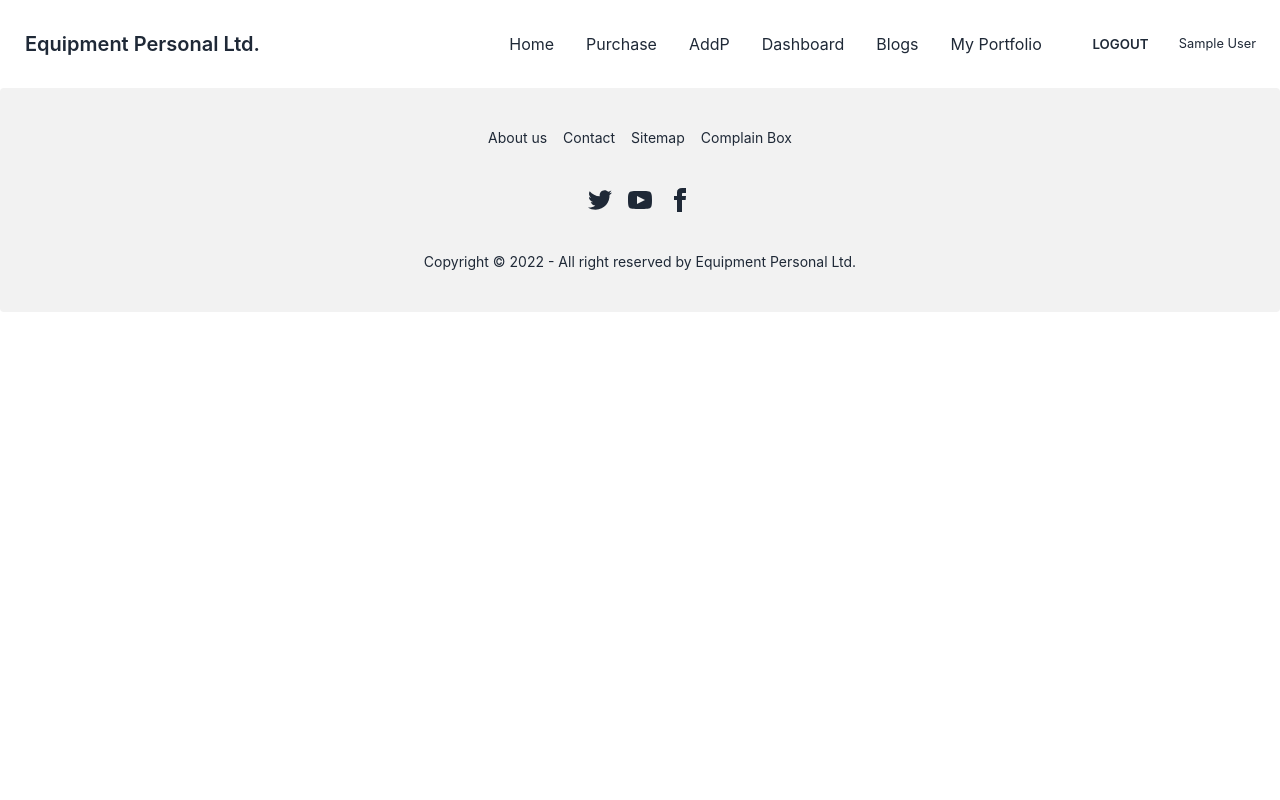
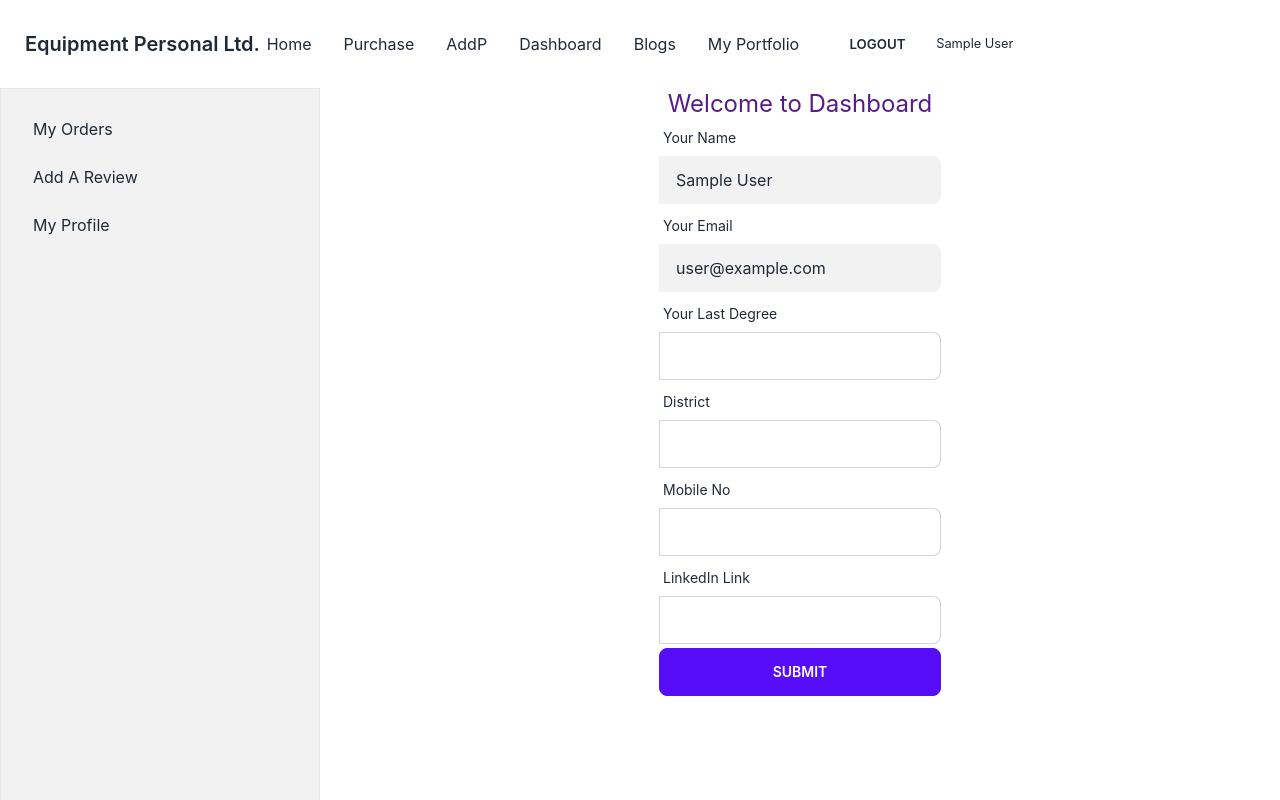
Before and after one commit to monir3430/Equipment-Personal, a React (Create React App) app: page /dashboard/myprofile in a window 1280 px wide. Shown: the top 800 px of the page. Built offline with nearby package versions, Linux system fonts and the light colour scheme; no server answers; sample sign-in values are in the browser's storage.

Commit message:
profile updated

```diff
--- a/src/App.js
+++ b/src/App.js
@@ -1,46 +1,48 @@
 import './App.css';
+import { Route, Routes } from 'react-router-dom';
 import Home from './Pages/Home/Home';
-import { Route, Routes } from 'react-router-dom';
 import Navbar from './Shared/Navbar';
 import Footer from './Shared/Footer';
-import AddProduct from './Admin/AddProduct';
 import Login from './Pages/Login';
 import Register from './Pages/Register';
 import Purchase from './Pages/Purchase';
 import RequiredAuth from './Auth/RequiredAuth';
 import Blogs from './Pages/Blogs';
+import Dashboard from './Pages/Dashboard/Dashboard';
 import MyPortfolio from './Pages/MyPortfolio';
 import Details from './Pages/Details';
-import PurchaseModal from './Pages/PurchaseModal';
-import Dashboard from './Pages/Dashboard/Dashboard';
+import AddReview from './Pages/Dashboard/AddReview';
+import MyProfile from './Pages/Dashboard/MyProfile';
+import MyOrders from './Pages/Dashboard/MyOrders';
+import NoFound from './Pages/NoFound';
+
 
 function App() {
   return (
     <div className="App">
       <div><Navbar></Navbar></div>
      <Routes>
+     <Route path='/dashboard' element = {<RequiredAuth><Dashboard/></RequiredAuth>}>
+
+        <Route index element = {<MyOrders></MyOrders>}></Route>
+        <Route path="addreview" element = {<AddReview></AddReview>}></Route>
+        <Route path="myprofile" element = {<MyProfile></MyProfile>}></Route>
+
+
+      </Route>
       <Route path='/' element = {<Home></Home>}></Route>
       <Route path='/home' element = {<Home></Home>}></Route>
       <Route path='/portfolio' element = {<MyPortfolio></MyPortfolio>}></Route>
       <Route path='/login' element = {<Login></Login>}></Route>
       <Route path='/blogs' element = {<Blogs></Blogs>}></Route>
-      <Route path='/modal' element = {<PurchaseModal></PurchaseModal>}></Route>
-      <Route path='/detail/:id' element = {
-        <Details></Details>}></Route>
+      <Route path='/detail/:id' element = {<Details></Details>}></Route>
       <Route path='/register' element = {<Register></Register>}></Route>
       <Route path='/purchase' element = {
       <RequiredAuth>
         <Purchase/>
       </RequiredAuth>}>
       </Route>
-      <Route path='/dashboard' element = {
-      <RequiredAuth>
-        <Dashboard/>
-      </RequiredAuth>}>
-      </Route>
-
-
-
+      <Route path='*' element = {<NoFound></NoFound>}></Route>
      </Routes>
      <Footer></Footer>
     </div>
--- a/src/Pages/Dashboard/AddReview.js
+++ b/src/Pages/Dashboard/AddReview.js
@@ -9,8 +9,9 @@ const AddReview = () => {
         e.preventDefault();
         const name = e.target.name.value;
         const text = e.target.comment.value;
-        console.log(name, text)
-        const reviews = { name, text }
+        const rating = e.target.option.value;
+        console.log(name, text, rating)
+        const reviews = { name, text, rating }
 
         fetch('http://localhost:5000/reviews', {
             method: 'POST',
@@ -29,13 +30,21 @@ const AddReview = () => {
     }
     return (
         <div className='mt-10 mb-10'>
-                <form onSubmit={handleReview}>
-                    <input type="text" placeholder="Name" disabled value={user.displayName} name='name' autoComplete='off' className="input input-bordered input-success w-full max-w-xs" required/> <br /> <br />
-                    <textarea className="textarea textarea-success w-[315px]" name='comment' required  placeholder='Write something'></textarea> <br />
-                    <input type="submit" value="Post Review" className="btn btn-primary mt-1" />
-                    <ToastContainer />
-                </form>
-            </div>
+            <form onSubmit={handleReview}>
+                <input type="text" placeholder="Name" disabled value={user.displayName} name='name' autoComplete='off' className="input input-bordered input-success w-full max-w-xs" required /> <br /> <br />
+                <select name='option' className="select select-bordered select-xs w-full max-w-xs">
+                    <option disabled selected >Add A Rating</option>
+                    <option>1</option>
+                    <option>2</option>
+                    <option>3</option>
+                    <option>4</option>
+                    <option>5</option>
+                </select> <br /> <br />
+                <textarea className="textarea textarea-success w-[315px]" name='comment' required placeholder='Write something'></textarea> <br />
+                <input type="submit" value="Post Review" className="btn btn-primary mt-1" />
+                <ToastContainer />
+            </form>
+        </div>
     );
 };
 
--- a/src/Pages/Dashboard/Dashboard.js
+++ b/src/Pages/Dashboard/Dashboard.js
@@ -1,23 +1,26 @@
 import React from 'react';
-import { Outlet } from 'react-router-dom';
+import { Link, Outlet } from 'react-router-dom';
 
 const Dashboard = () => {
     return (
-        <div class="drawer drawer-mobile">
-        <input id="my-drawer-2" type="checkbox" class="drawer-toggle" />
-        <div class="drawer-content flex flex-col items-center justify-center">
+        <div className="drawer drawer-mobile">
+        <input id="my-drawer-2" type="checkbox" className="drawer-toggle" />
+        <div className="drawer-content ">
           {/* <!-- Page content here --> */}
-          <h1 className='text-5xl text-purple-900'>Dashboard</h1>
+          <h1 className='text-2xl text-purple-900'>Welcome to Dashboard</h1>
           <Outlet></Outlet>
-          <label for="my-drawer-2" class="btn btn-primary drawer-button lg:hidden">Open drawer</label>
+
 
         </div>
-        <div class="drawer-side">
-          <label for="my-drawer-2" class="drawer-overlay"></label>
-          <ul class="menu p-4 overflow-y-auto w-80 bg-base-100 text-base-content">
+        <div className="drawer-side">
+          <label htmlFor="my-drawer-2" className="drawer-overlay"></label>
+          <ul className="menu p-4 overflow-y-auto w-80 bg-base-200 border text-base-content">
             {/* <!-- Sidebar content here --> */}
-            <li><a>Sidebar Item 1</a></li>
-            <li><a>Sidebar Item 2</a></li>
+            <li><Link to ="/dashboard">My Orders</Link></li>
+            <li><Link to ="/dashboard/addreview"> Add A Review</Link></li>
+            <li><Link to ="/dashboard/myprofile">My Profile</Link></li>
+
+
           </ul>
 
         </div>
--- a/src/Pages/Dashboard/MyProfile.js
+++ b/src/Pages/Dashboard/MyProfile.js
@@ -1,9 +1,106 @@
 import React from 'react';
+import { useAuthState } from 'react-firebase-hooks/auth';
+import { toast } from 'react-toastify';
+import auth from "../../Shared/firebase.init";
 
 const MyProfile = () => {
+    const [user] = useAuthState(auth);
+
+
+    const handleProfile = e =>{
+        e.preventDefault();
+        const name = e.target.name.value;
+        const email = e.target.email.value;
+        const education = e.target.education.value;
+        const address = e.target.address.value;
+        const mobile = e.target.mobile.value;
+        const linkedIn = e.target.linkedIn.value;
+        console.log(name, email, education, address, mobile, linkedIn)
+        const profile = {name, email, education, address, mobile, linkedIn}
+
+
+
+        fetch('http://localhost:5000/profile', {
+            method: 'POST',
+            headers: {
+                'content-type': 'application/json'
+            },
+            body: JSON.stringify(profile)
+        })
+            .then(res => res.json())
+            .then(data => {
+                console.log(data)
+                e.target.reset();
+                toast('profile updated successfully')
+
+            })
+    }
+
+
+
+
+
+
     return (
         <div>
-            <h1>This is my MyProfile</h1>
+            <form onSubmit={handleProfile} className='grid gap-1 justify-center mb-10 '>
+                <div class="form-control">
+                    <label class="label">
+                        <span class="label-text">Your Name</span>
+                    </label>
+                    <label class="input-group">
+
+                        <input name='name' disabled value={user?.displayName} type="text" class="input input-bordered" />
+                    </label>
+                </div>
+                <div class="form-control">
+                    <label class="label">
+                        <span class="label-text">Your Email</span>
+                    </label>
+                    <label class="input-group">
+
+                        <input name='email' disabled value={user?.email} type="text" class="input input-bordered" />
+                    </label>
+                </div>
+                <div class="form-control">
+                    <label class="label">
+                        <span class="label-text">Your Last Degree</span>
+                    </label>
+                    <label class="input-group">
+
+                        <input name='education' value={user?.education} type="text" class="input input-bordered" />
+                    </label>
+                </div>
+                <div class="form-control">
+                    <label class="label">
+                        <span class="label-text">District</span>
+                    </label>
+                    <label class="input-group">
+
+                        <input name='address' value={user?.address}  type="text" class="input input-bordered" />
+                    </label>
+                </div>
+                <div class="form-control">
+                    <label class="label">
+                        <span class="label-text">Mobile No</span>
+                    </label>
+                    <label class="input-group">
+
+                        <input name='mobile' value={user?.mobile}  type="text" class="input input-bordered" />
+                    </label>
+                </div>
+                <div class="form-control">
+                    <label class="label">
+                        <span class="label-text">LinkedIn Link</span>
+                    </label>
+                    <label class="input-group">
+
+                        <input  name='linkedIn' value={user?.linkedIn}  type="url" class="input input-bordered" />
+                    </label>
+                </div>
+                <input type="submit" value="Submit" class="btn btn-primary" />
+
+            </form>
         </div>
     );
 };
--- a/src/Pages/Details.js
+++ b/src/Pages/Details.js
@@ -64,13 +64,13 @@ const Details = () => {
     }
     return (
         <div className='p-5'>
-            <div class="card lg:card-side bg-base-100 shadow-xl">
+            <div className="card lg:card-side bg-base-100 shadow-xl">
                 <figure>
                     <img src={img} alt="" />
 
                 </figure>
-                <div class="card-body">
-                    <h2 class="card-title font-bold text-blue-900">Equipment: {name}</h2>
+                <div className="card-body">
+                    <h2 className="card-title font-bold text-blue-900">Equipment: {name}</h2>
                     <p>{description}</p>
                     <p><b>Price:</b> ${price} per pcs</p>
                     <p><b>Stock:</b> {available} pcs</p>
@@ -80,27 +80,27 @@ const Details = () => {
                             background: 'Lightgrey',
 
 
-                        }} class="card-actions justify-center mt-5 p-5">
+                        }} className="card-actions justify-center mt-5 p-5">
 
                         <form  onSubmit={handleOrder} className='grid grid-cols-1 gap-2'>
 
-                        <span class="label-text-alt font-bold text-[16px] text-blue-900 flex">User Name:</span>
-                          <input type="text" disabled name='name' value={user?.displayName} class="input input-bordered input-sm w-full max-w-xs" />
-                          <span class="label-text-alt font-bold text-[16px] text-blue-900 flex">User Email:</span>
-                            <input type="email" disabled name='email' value={user?.email} class="input input-bordered input-sm w-full max-w-xs" />
-                            <span class="label-text-alt font-bold text-[16px] text-blue-900 flex">Product's Name:</span>
-                            <input type="text" name='tool' value={name} class="input input-bordered input-sm w-full max-w-xs" />
-                            <span class="label-text-alt font-bold text-[16px] text-blue-900 flex">Per Unit Price:</span>
-                            <input type="number" disabled name='price' value ={price}class="input input-bordered input-sm w-full max-w-xs" />
-                            <span class="label-text-alt font-bold text-[16px] text-blue-900 flex">Stock:</span>
-                            <input type="number" disabled name='stock' value ={available}class="input input-bordered input-sm w-full max-w-xs" />
-                            <span class="label-text-alt font-bold text-[16px] text-blue-900 flex">Order Quantities:</span>
-                            <input type="number" name='order'onChange={(e) => setOrder(e.target.value)} value={order || lot}  class="input input-bordered input-sm w-full max-w-xs" />
-                            <span class="label-text-alt font-bold text-[16px] text-blue-900 flex">Total Cost:</span>
-                            <input type="number" value={cost} class="input input-bordered input-sm w-full max-w-xs" />
+                        <span className="label-text-alt font-bold text-[16px] text-blue-900 flex">User Name:</span>
+                          <input type="text" disabled name='name' value={user?.displayName} className="input input-bordered input-sm w-full max-w-xs" />
+                          <span className="label-text-alt font-bold text-[16px] text-blue-900 flex">User Email:</span>
+                            <input type="email" disabled name='email' value={user?.email} className="input input-bordered input-sm w-full max-w-xs" />
+                            <span className="label-text-alt font-bold text-[16px] text-blue-900 flex">Product's Name:</span>
+                            <input type="text" name='tool' value={name} className="input input-bordered input-sm w-full max-w-xs" />
+                            <span className="label-text-alt font-bold text-[16px] text-blue-900 flex">Per Unit Price:</span>
+                            <input type="number" disabled name='price' value ={price}className="input input-bordered input-sm w-full max-w-xs" />
+                            <span className="label-text-alt font-bold text-[16px] text-blue-900 flex">Stock:</span>
+                            <input type="number" disabled name='stock' value ={available}className="input input-bordered input-sm w-full max-w-xs" />
+                            <span className="label-text-alt font-bold text-[16px] text-blue-900 flex">Order Quantities:</span>
+                            <input type="number" name='order'onChange={(e) => setOrder(e.target.value)} value={order || lot}  className="input input-bordered input-sm w-full max-w-xs" />
+                            <span className="label-text-alt font-bold text-[16px] text-blue-900 flex">Total Cost:</span>
+                            <input type="number" value={cost} className="input input-bordered input-sm w-full max-w-xs" />
                             <p> <b>NB:</b> Order can not be less than {lot} or more than {available}</p>
 
-                           <button  class="btn btn-primary mt-3 disable "  disabled = {order > available || order < lot}>Confirm Place Now</button>
+                           <button  className="btn btn-primary mt-3 disable "  disabled = {order > available || order < lot}>Confirm Place Now</button>
 
                            <ToastContainer/>
                         </form>
--- a/src/Pages/Home/Reviews.js
+++ b/src/Pages/Home/Reviews.js
@@ -22,6 +22,7 @@ const Reviews = () => {
                             <div className="card-body">
                                 <h2 className="card-title text-blue-700">{review.name}</h2>
                                 <p>{review.text}</p>
+                                <p><b>Rating: </b>{review.rating}</p>
 
                             </div>
                         </div>
--- /dev/null
+++ b/src/Pages/NoFound.js
@@ -0,0 +1,11 @@
+import React from 'react';
+
+const NoFound = () => {
+    return (
+        <div>
+            <h1 className='text-5xl font-bold mb-40 mt-10'>What You search We are not found.Please use correct keyword . 404 !!!</h1>
+        </div>
+    );
+};
+
+export default NoFound;
```
Also changed, not shown: src/Pages/Dashboard/MakeAdmin.js (added, +11 -0 lines), src/Pages/Dashboard/ManageOrder.js (added, +11 -0 lines), src/Pages/PurchaseModal.js (+7 -7 lines), src/Shared/Navbar.js (+20 -13 lines), src/Pages/Dashboard/AddProduct.js (renamed from src/Admin/AddProduct.js).
